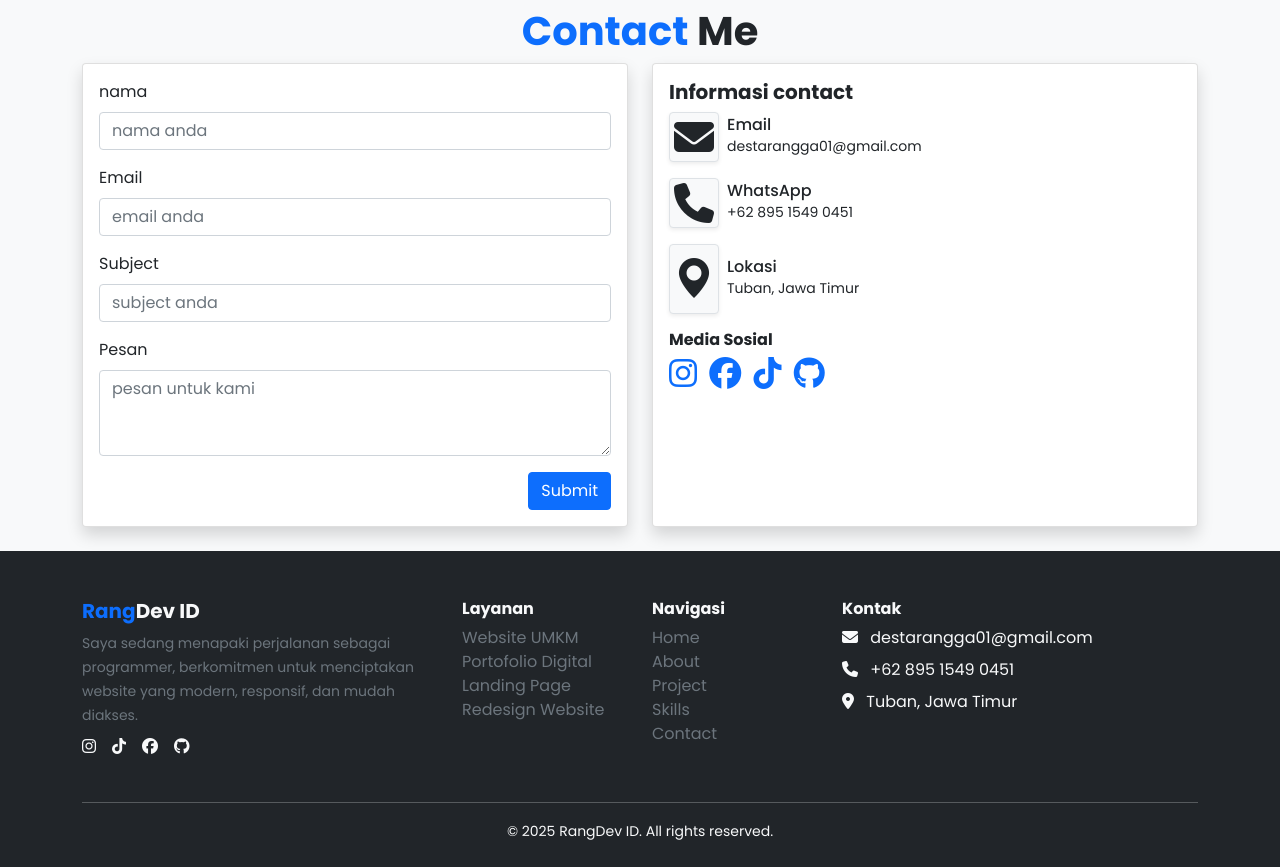
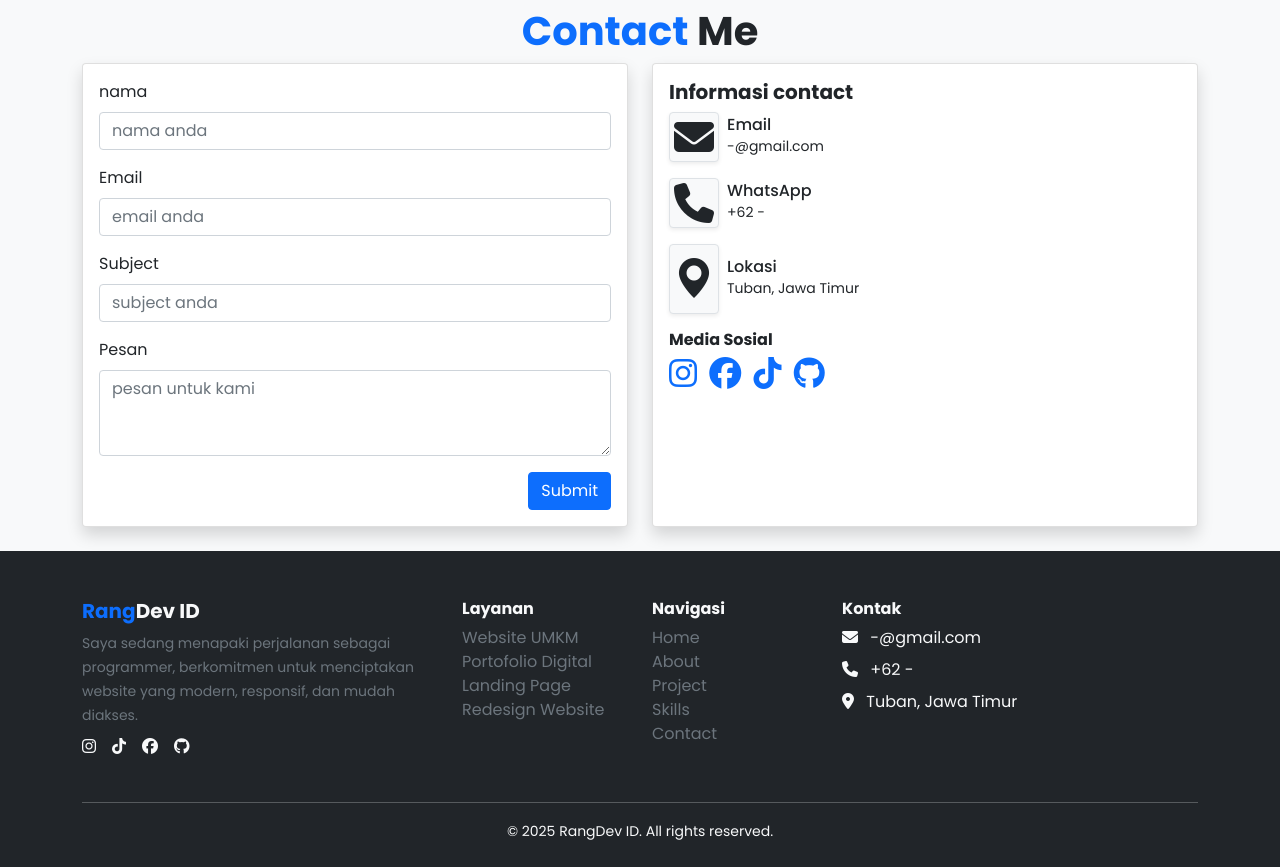
Before and after one commit to ranggadrs/my-portfolio-ranggga, a plain HTML site: page index.html in a window 1280 px wide. Shown: the part 3568-4435 px from the top of the page. Drawn offline with nearby package versions, Linux system fonts and the light colour scheme; a web font is replaced by a local one.

Commit message:
Update index.html

```diff
--- a/index.html
+++ b/index.html
@@ -793,7 +793,7 @@
 											<div>
 												<h6 class="mb-0">Email</h6>
 												<small
-													>destarangga01@gmail.com</small
+													>-@gmail.com</small
 												>
 											</div>
 										</div>
@@ -813,7 +813,7 @@
 											</div>
 											<div>
 												<h6 class="mb-0">WhatsApp</h6>
-												<small>+62 895 1549 0451</small>
+												<small>+62 -</small>
 											</div>
 										</div>
 										<div
@@ -1017,11 +1017,10 @@
 								<ul class="list-unstyled">
 									<li class="mb-2">
 										<i class="fas fa-envelope me-2"></i>
-										destarangga01@gmail.com
+										-@gmail.com
 									</li>
 									<li class="mb-2">
-										<i class="fas fa-phone me-2"></i> +62
-										895 1549 0451
+										<i class="fas fa-phone me-2"></i> +62 -
 									</li>
 									<li>
 										<i
```
